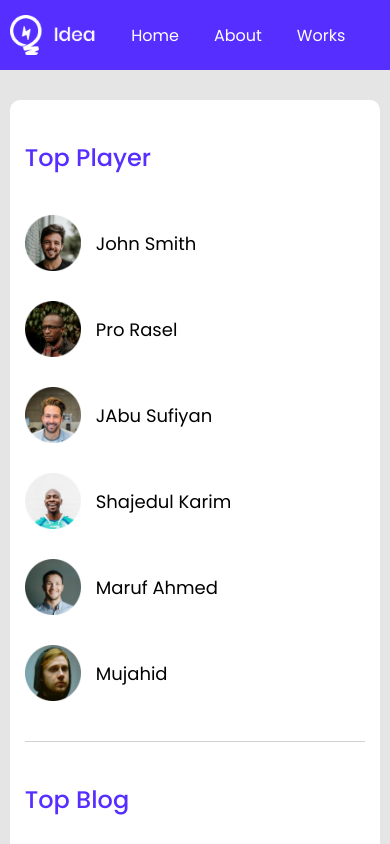
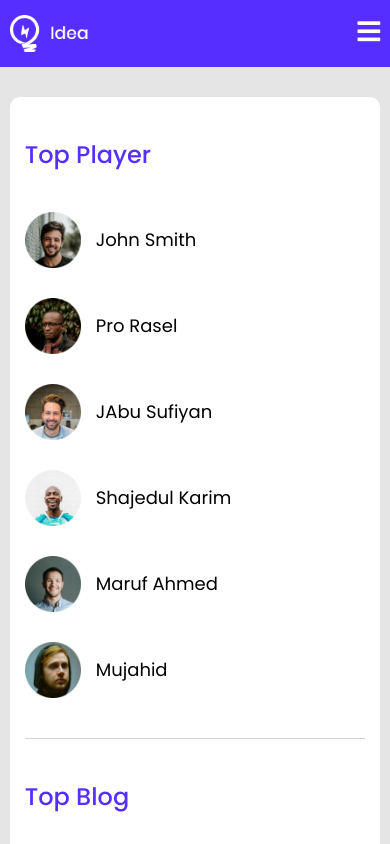
Before and after one commit to Ridwan-Suhel/leader-board-css3, a plain HTML site: page index.html in a window 390 px wide. Shown: the top 844 px of the page. Drawn offline with Linux system fonts and the light colour scheme.

Commit message:
leader-board website with css V-0.1

```diff
--- a/index.html
+++ b/index.html
@@ -17,7 +17,7 @@
         <a class="logo d-flex" href="#"
           ><img src="images/logo.png" alt="Logo"
         /></a>
-        <nav>
+        <nav class="main-nav">
           <ul class="nav-list d-flex">
             <li><a href="#">Home</a></li>
             <li><a href="#">About</a></li>
@@ -30,6 +30,10 @@
             </div>
           </ul>
         </nav>
+        <div class="nav-bar">
+          <i class="fas fa-bars bar"></i>
+          <i class="fas fa-times cross"></i>
+        </div>
       </div>
     </header>
     <main>
@@ -258,5 +262,14 @@
         </div>
       </section>
     </main>
+
+    <script>
+      let navBtn = document.querySelector(".nav-bar");
+      let dropdown = document.querySelector(".main-nav ul");
+      navBtn.addEventListener("click", function () {
+        dropdown.classList.toggle("active");
+        this.classList.toggle("active");
+      });
+    </script>
   </body>
 </html>
--- a/style.css
+++ b/style.css
@@ -179,6 +179,14 @@ header .d-flex {
   color: #ff4a60;
 }
 
+.nav-bar {
+  display: none;
+  transition: all 0.4s ease-in-out;
+}
+.cross {
+  display: none;
+  transition: all 0.4s ease-in-out;
+}
 /* ------------------
 responsive css style
  ---------------------*/
@@ -230,4 +238,52 @@ responsive css style
   .course-wrapper {
     grid-template-columns: repeat(1, 1fr);
   }
+
+  .main-nav {
+    /* display: none; */
+  }
+  .nav-bar {
+    display: block;
+  }
+  .nav-bar i {
+    color: #fff;
+    font-size: 26px;
+  }
+  header {
+    position: relative;
+  }
+  .main-nav {
+    width: 100%;
+  }
+  .main-nav ul {
+    position: absolute;
+    width: 100%;
+    background: #5031d0;
+    top: 68px;
+    left: 0px;
+    flex-direction: column;
+    align-items: flex-start;
+    z-index: 99;
+    padding-bottom: 25px;
+    transition: all 0.4s ease-in-out;
+    clip-path: polygon(0 0, 100% 0, 100% 0, 0 0);
+
+    /*active-  clip-path: polygon(0 0, 100% 0, 100% 100%, 0% 100%); */
+  }
+  .main-nav ul.active {
+    clip-path: polygon(0 0, 100% 0, 100% 100%, 0% 100%);
+  }
+  .nav-bar.active .bar {
+    display: none;
+    transition: all 0.4s ease-in-out;
+  }
+  .nav-bar.active .cross {
+    display: inline-block;
+    transition: all 0.4s ease-in-out;
+  }
+  .main-nav ul li,
+  .user-profile {
+    margin-left: 15px;
+    margin-top: 25px;
+  }
 }
```
